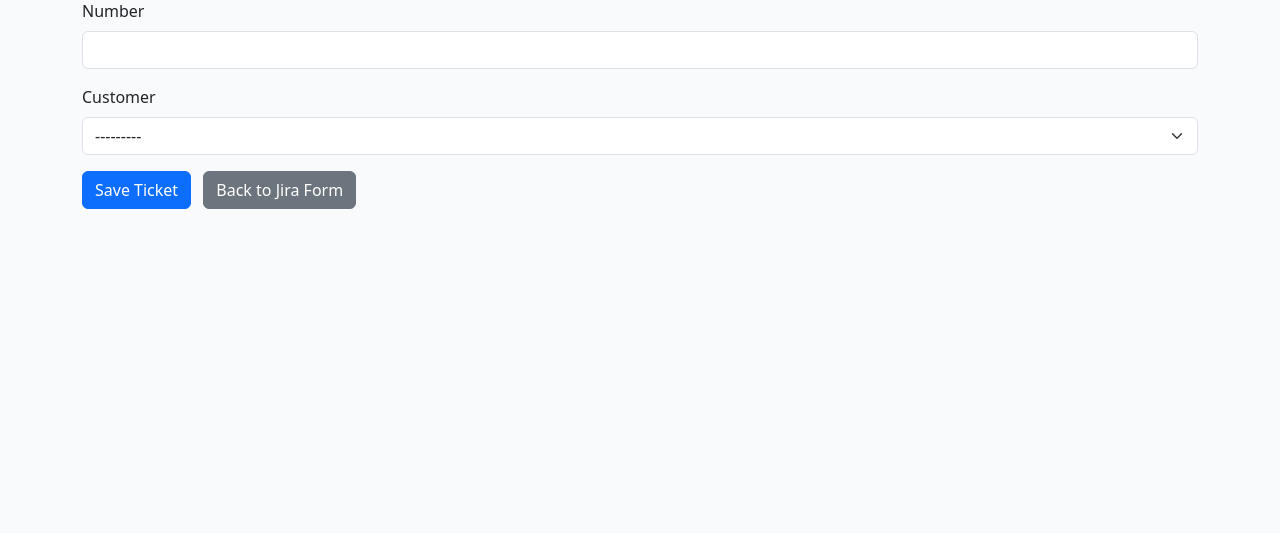
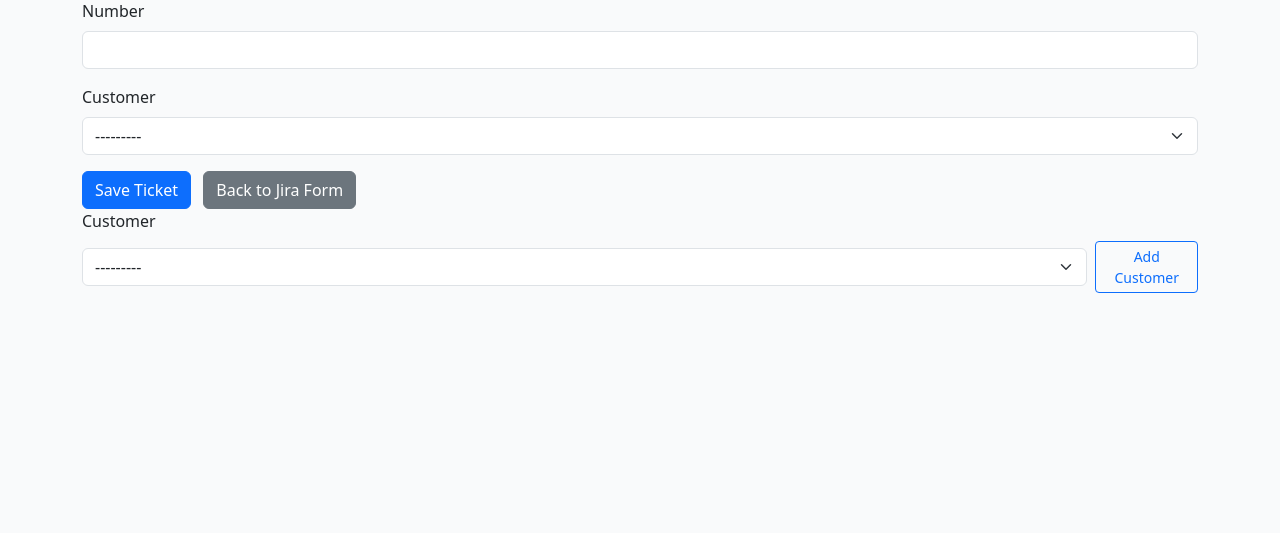
Before and after one commit to nwes15/JIRA-CONTROL, a Django app: page /ticket/create/ in a window 1280 px wide. Shown: the part 137-670 px from the top of the page. Run offline with Django 5.2, Linux system fonts and the light colour scheme; data that the repository does not hold is empty.

Commit message:
novas implementações

```diff
--- a/jira_project/forms.py
+++ b/jira_project/forms.py
@@ -1,5 +1,5 @@
 from django import forms
-from .models import Jira, Comment, Ticket
+from .models import Jira, Comment, Ticket, Customer
 
 
 class JiraForm(forms.ModelForm):
@@ -47,3 +47,12 @@ class TicketForm(forms.ModelForm):
             'number': forms.TextInput(attrs={'class': 'form-control'}),
             'customer': forms.Select(attrs={'class': 'form-select'}),
         }
+
+
+class CustomerForm(forms.ModelForm):
+    class Meta:
+        model = Customer
+        fields = ['name']
+        widgets = {
+            'name': forms.TextInput(attrs={'class': 'form-control'}),
+        }
--- a/jira_project/templates/jira_project/ticket_form.html
+++ b/jira_project/templates/jira_project/ticket_form.html
@@ -19,4 +19,10 @@
   <button class="btn btn-primary" type="submit">Save Ticket</button>
   <a href="{% url 'jira_project:jira-create' %}" class="btn btn-secondary ms-2">Back to Jira Form</a>
 </form>
+
+<label for="{{ form.customer.id_for_label }}" class="form-label">{{ form.customer.label }}</label>
+<div class="d-flex gap-2 align-items-center">
+    {{ form.customer }}
+    <a href="{% url 'jira_project:customer-create' %}" target="_blank" class="btn btn-outline-primary btn-sm">Add Customer</a>
+</div>
 {% endblock %}
--- a/jira_project/urls.py
+++ b/jira_project/urls.py
@@ -11,4 +11,5 @@ urlpatterns = [
     path('jira/<int:pk>/update/', views.JiraUpdateView.as_view(), name='jira-update'),
     path('jira/<int:pk>/delete/', views.JiraDeleteView.as_view(), name='jira-delete'),
     path('ticket/create/', views.TicketCreateView.as_view(), name='ticket-create'),
+    path('customer/create/', views.CustomerCreateView.as_view(), name='customer-create'),
 ]
--- a/jira_project/views.py
+++ b/jira_project/views.py
@@ -1,10 +1,17 @@
 from django.views.generic import ListView, DetailView, CreateView, UpdateView, DeleteView
 from django.urls import reverse_lazy
-from .models import Jira,  Comment, Ticket
-from .forms import CommentForm, JiraForm, TicketForm
+from .models import Jira,  Comment, Ticket, Customer
+from .forms import CommentForm, JiraForm, TicketForm, CustomerForm
 from django.views import View
 from django.shortcuts import get_object_or_404, redirect
 
+
+
+class CustomerCreateView(CreateView):
+    model = Customer
+    form_class = CustomerForm
+    template_name = 'jira_project/customer_form.html'
+    success_url = reverse_lazy('jira_project:ticket-create')
 
 class TicketCreateView(CreateView):
     model = Ticket
```
Also changed, not shown: jira_project/templates/jira_project/customer_form.html (added, +13 -0 lines).
